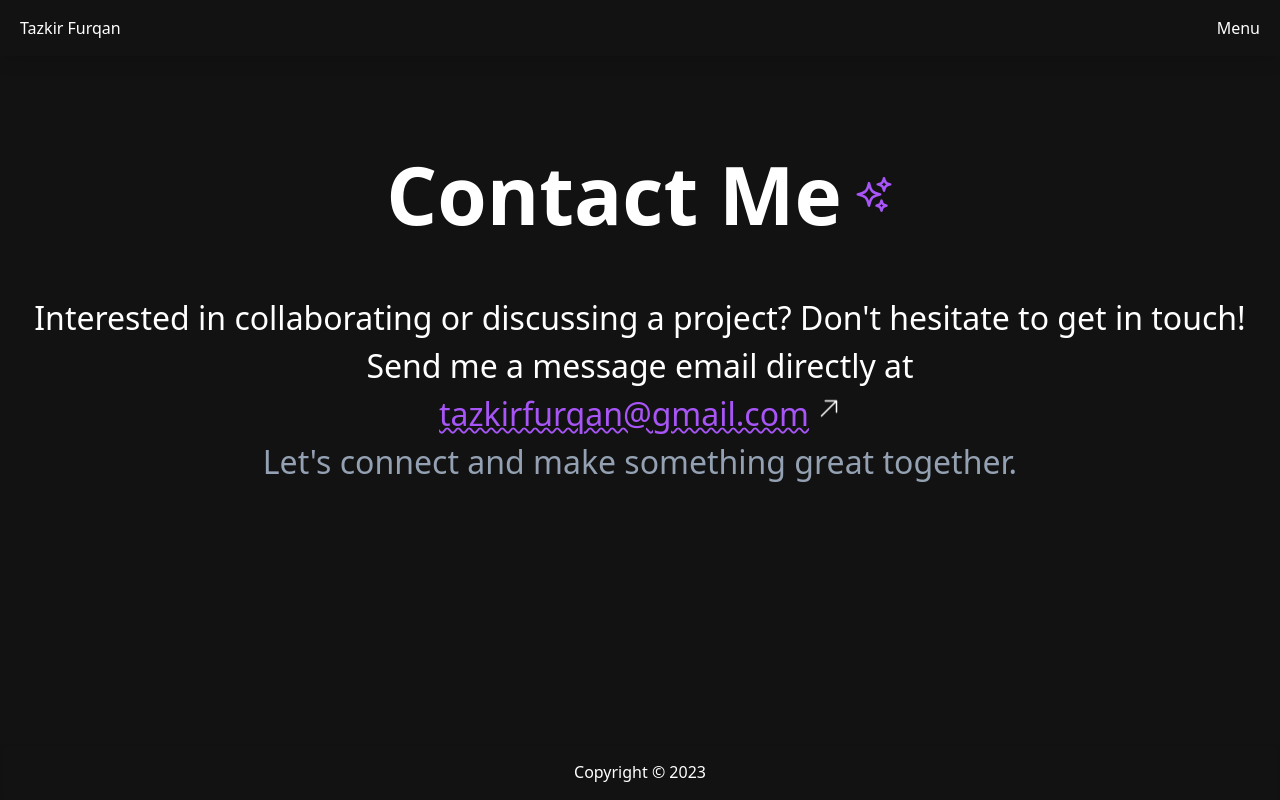
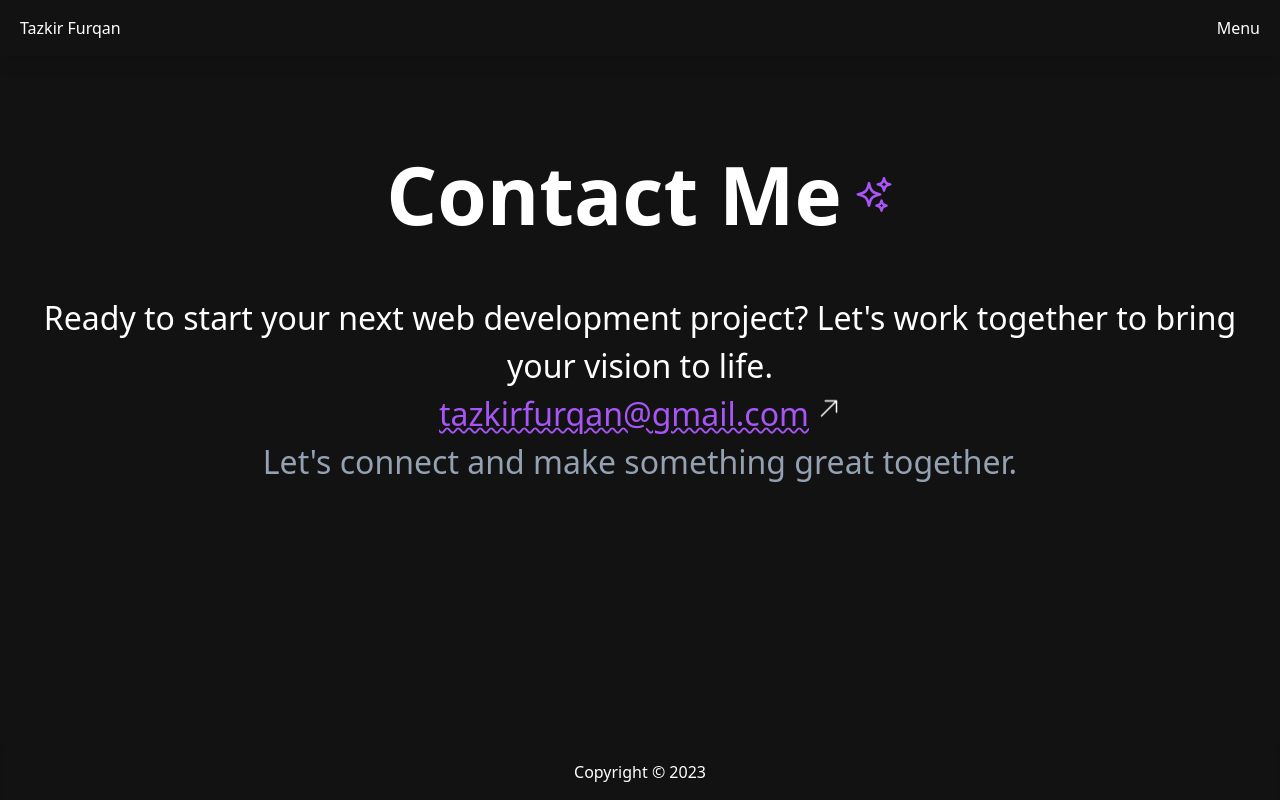
Before and after one commit to Tazkir/my-app, a Next.js app: page /contact in a window 1280 px wide. Built offline with nearby package versions, Linux system fonts and the light colour scheme.

Commit message:
update contact me
Signed-off-by: tazkir <tazkirfurqan77@gmail.com>

```diff
--- a/pages/contact.js
+++ b/pages/contact.js
@@ -26,8 +26,8 @@ function contact() {
           </div>
           <div className="text-center flex flex-col h-auto pb-10">
             <h1 className="text-[2em] max-sm:text-[20px]">
-              Interested in collaborating or discussing a project? Don't
-              hesitate to get in touch! Send me a message email directly at
+              Ready to start your next web development project? Let's work
+              together to bring your vision to life.
               <div>
                 <Link
                   href="mailto: tazkirfurqan@gmail.com"
```
